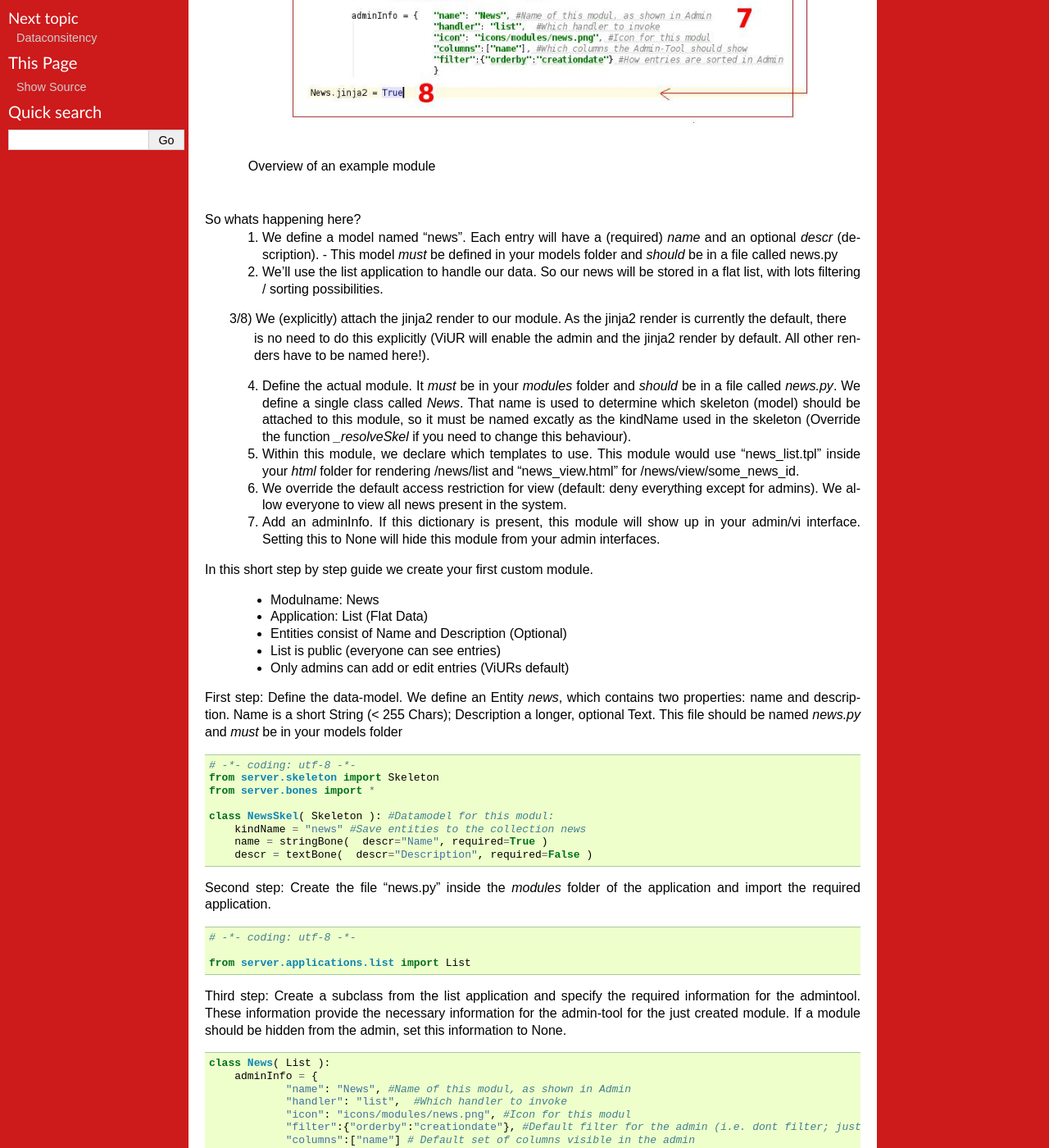
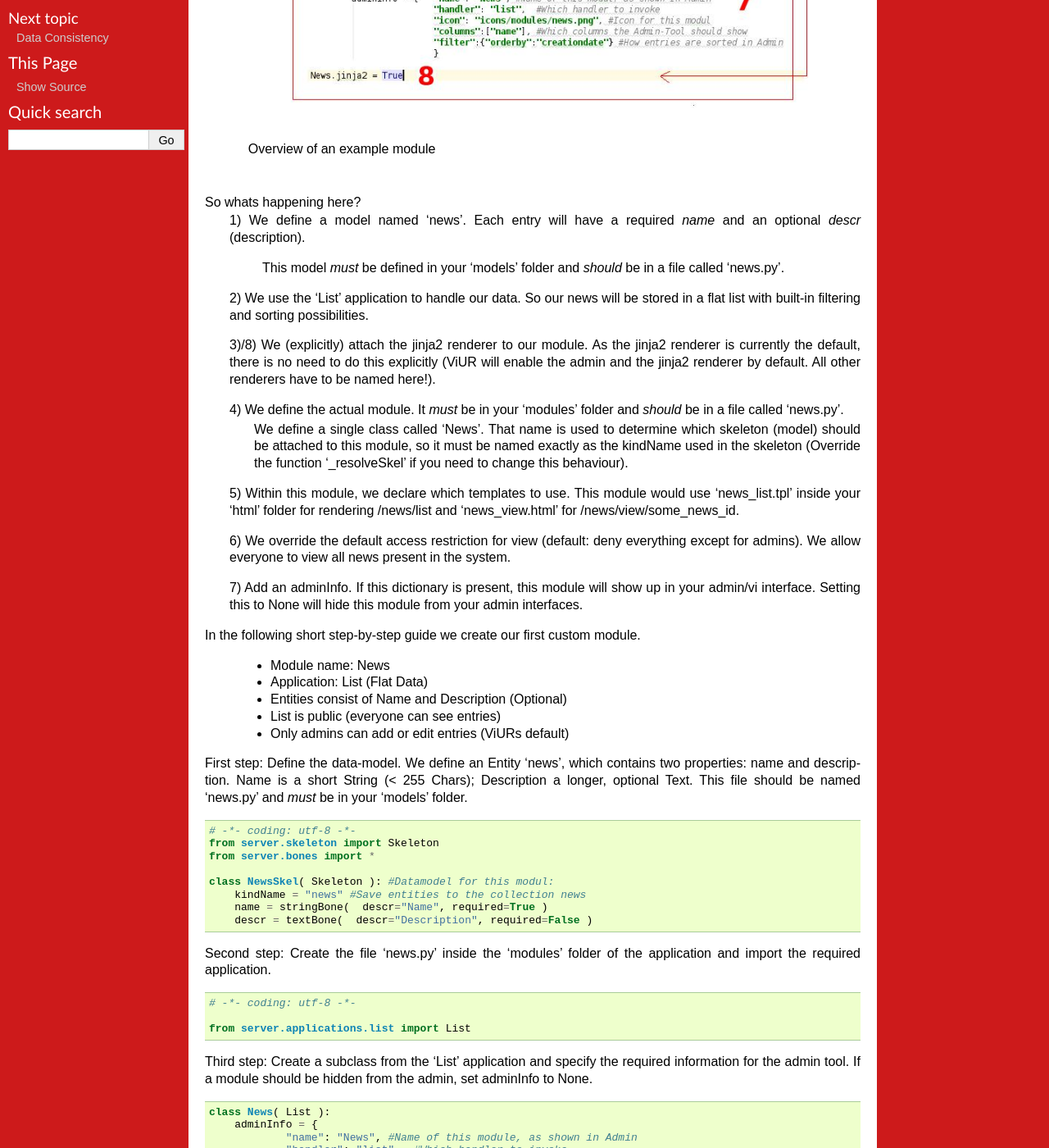
Before and after one commit to viur-framework/viur-docs, a Sphinx documentation site: the page built from source/quickstart.rst, in a window 1280 px wide and 1400 px high, scrolled down 511 px. Shown: the whole window at 82% size. Built offline with Sphinx 7.4.7, drawn with Linux system fonts in a browser that asks for light colours; some of the changed text lies outside the part shown.

Commit message:
More revisioned text

```diff
--- a/source/intro.rst
+++ b/source/intro.rst
@@ -1,7 +1,7 @@
 Introduction
 ============
 **ViUR** is an application development framework that focuses on
-cloud-based information systems implemented on top of the `Google AppEngine™`_.
+cloud-based information systems implemented on top of the `Google AppEngine™`_ (GAE).
 
 ViUR is designed to enable applications which are simple, clear, flexible,
 extendible, versatile, high-scalable and easy-to-use. To fit the
--- a/source/modules/index.rst
+++ b/source/modules/index.rst
@@ -1,5 +1,5 @@
 Modules
 =======
-ViUR comes with several ready-to-use modules, built on top the applications provided.
-Its possible to use ViUR without utilizing one of these modules, but its capabilities would
+ViUR comes with several ready-to-use modules, built on top of the applications provided.
+It is possible to use ViUR without utilizing one of these modules, but its capabilities would
 be limited (eg. without having a user-module, the admin has no way of authenticating to your application).
--- a/source/modules/order.rst
+++ b/source/modules/order.rst
@@ -7,7 +7,7 @@ the user keeping track of the state of individual orders.
 
 [Bild Statemachine]
 
-The modul is mostly usable out of the box, but it needs some information's about what it should process.
+The module is mostly usable out of the box, but it needs some information's about what it should process.
 First, it assumes that you use the cart module. If you don’t, you probably need to override the checkout function,
 catch the case when step and id are None, and store the information what the user is about to order yourself.
 Second, you must override the method :py:func:`server.modules.order.Order.getBillItems`, which returns a list on items to put on the bill for
@@ -19,7 +19,7 @@ which can be used to trigger custom actions if an order reaches the correspondin
 If the default functionality isn't enough, it can be customized in several ways.
 
 
-The Modul-level property :py:attribute:`server.modules.order.Order.steps` describes the steps the user has to go through in order to complete the checkout process.
+The module-level property :py:attribute:`server.modules.order.Order.steps` describes the steps the user has to go through in order to complete the checkout process.
 Each step usually consist of one skeleton presented to the user (fe. the bill or shipping address).
 If you need to query more or less data from the user during the checkout process, just add or remove
 skeletons from that steps property. The property *mainHander* always references a skeleton.
--- a/source/quickstart.rst
+++ b/source/quickstart.rst
@@ -2,11 +2,11 @@ Getting started
 ===============
 
 Before getting started with ViUR, there are some pitfalls we should clarify up front.
-First, ViUR is **not** a content mannagement system. It offers you the *building blocks to build one* in no time.
+First, ViUR is **not** a content management system. It offers you the *building blocks to build one* in no time.
 But again, it's not a ready to use cms. Second, you'll need to understand the basic principle of building applications
 with ViUR. With ViUR, you'll merge a model (a *skeleton* in ViURs language) and an application
 (like list/tree/hierarchy/singleton) into a module. On this level access-rights and module-specific code are added and
-one (or usually more) output render are attached.
+at least one output renderer is attached.
 
  .. figure:: images/quickstart/gettingstarted1.jpeg
     :align: center
@@ -17,38 +17,45 @@ one (or usually more) output render are attached.
 
 
 So whats happening here?
- 1) We define a model named "news". Each entry will have a (required) *name* and an optional *descr* (description).
-    - This model *must* be defined in your models folder and *should* be in a file called news.py
- 2) We'll use the list application to handle our data. So our news will be stored in a flat list, with lots filtering
-    / sorting possibilities.
- 3/8) We (explicitly) attach the jinja2 render to our module. As the jinja2 render is currently the default, there
-    is no need to do this explicitly (ViUR will enable the admin and the jinja2 render by default. All other renders
-    have to be named here!).
- 4) Define the actual module. It *must* be in your *modules* folder and *should* be in a file called *news.py*.
-    We define a single class called *News*. That name is used to determine which skeleton (model) should be attached to
-    this module, so it must be named excatly as the kindName used in the skeleton (Override the function *_resolveSkel*
+  1\) We define a model named 'news'.
+  Each entry will have a required *name* and an optional *descr* (description).
+    This model *must* be defined in your 'models' folder and *should* be in a file called 'news.py'.
+
+  2\) We use the 'List' application to handle our data. So our news will be stored in a flat list with built-in filtering
+  and sorting possibilities.
+
+  3\)/8\) We (explicitly) attach the jinja2 renderer to our module. As the jinja2 renderer is currently the default,
+  there is no need to do this explicitly (ViUR will enable the admin and the jinja2 renderer by default. All other
+  renderers have to be named here!).
+
+  4\) We define the actual module. It *must* be in your 'modules' folder and *should* be in a file called 'news.py'.
+    We define a single class called 'News'. That name is used to determine which skeleton (model) should be attached to
+    this module, so it must be named exactly as the kindName used in the skeleton (Override the function '_resolveSkel'
     if you need to change this behaviour).
- 5) Within this module, we declare which templates to use. This module would use "news_list.tpl" inside your *html* folder
-    for rendering /news/list and "news_view.html" for /news/view/some_news_id.
- 6) We override the default access restriction for view (default: deny everything except for admins). We allow everyone
-    to view all news present in the system.
- 7) Add an adminInfo. If this dictionary is present, this module will show up in your admin/vi interface. Setting this
-    to None will hide this module from your admin interfaces.
+
+  5\) Within this module, we declare which templates to use. This module would use 'news_list.tpl' inside your 'html' folder
+  for rendering /news/list and 'news_view.html' for /news/view/some_news_id.
+
+  6\) We override the default access restriction for view (default: deny everything except for admins). We allow everyone
+  to view all news present in the system.
+
+  7\) Add an adminInfo. If this dictionary is present, this module will show up in your admin/vi interface. Setting this
+  to None will hide this module from your admin interfaces.
 
 
 
-In this short step by step guide we create your first custom module.
+In the following short step-by-step guide we create our first custom module.
 
- - Modulname: News
+ - Module name: News
  - Application: List (Flat Data)
  - Entities consist of Name and Description (Optional)
  - List is public (everyone can see entries)
  - Only admins can add or edit entries (ViURs default)
 
 
-First step: Define the data-model. We define an Entity *news*, which contains two properties: name and description.
-Name is a short String (< 255 Chars); Description a longer, optional Text. This file should be named *news.py* and
-*must* be in your models folder
+First step: Define the data-model. We define an Entity 'news', which contains two properties: name and description.
+Name is a short String (< 255 Chars); Description a longer, optional Text. This file should be named 'news.py' and
+*must* be in your 'models' folder.
 
 ::
 
@@ -63,7 +70,7 @@ Name is a short String (< 255 Chars); Description a longer, optional Text. This
 
 
 
-Second step: Create the file "news.py" inside the *modules* folder of the application and  import the required application.
+Second step: Create the file 'news.py' inside the 'modules' folder of the application and  import the required application.
 
 ::
 
@@ -74,26 +81,25 @@ Second step: Create the file "news.py" inside the *modules* folder of the applic
 
 
 
-Third step: Create a subclass from the list application and specify the required information for the admintool.
-These information provide the necessary information for the admin-tool for the just created module.
-If a module should be hidden from the admin, set this information to None.
+Third step: Create a subclass from the 'List' application and specify the required information for the admin tool.
+If a module should be hidden from the admin, set adminInfo to None.
 
 
 ::
 
     class News( List ):
         adminInfo = {
-                "name": "News", #Name of this modul, as shown in Admin
+                "name": "News", #Name of this module, as shown in Admin
                 "handler": "list",  #Which handler to invoke
-                "icon": "icons/modules/news.png", #Icon for this modul
+                "icon": "icons/modules/news.png", #Icon for this module
                 "filter":{"orderby":"creationdate"}, #Default filter for the admin (i.e. dont filter; just sort )
                 "columns":["name"] # Default set of columns visible in the admin
         }
 
 
-Fourth step: Define the accessrights. In this example, we'll make the list public;
+Fourth step: Define the access rights. In this example, we make the list publicly readable,
 but changes are still restricted to administrators of the application.
-If we don't override this function, read-access would be also restricted to administrators only.
+If we don't override this function, read access would be also restricted to administrators only.
 
 ::
 
@@ -102,8 +108,8 @@ If we don't override this function, read-access would be also restricted to admi
         return( rawfilter )
 
 
-Fifths step: Registering the module. This enables the application.
-The module must be named inside the __init__.py in the modules-Folder.
+Fifth step: Register the module. This enables the application.
+Simply list the module inside __init__.py in the 'modules' folder.
 
 ::
 
@@ -111,7 +117,7 @@ The module must be named inside the __init__.py in the modules-Folder.
 
 
 The application is now active and can be administrated using your favorite admin interface.
-However, there are no templates for displaying the data inside a webbrowser defined yet.
+However, there are no templates defined yet for data presentation in a webbrowser .
 
 
 
@@ -119,8 +125,8 @@ However, there are no templates for displaying the data inside a webbrowser defi
 Create a template
 ----------------
 
-Before you create the template for this module, its required to register this template first in the module.
-Add the following lines to the module-class.
+The templates to use have to be registered in the module.
+Add the following lines to the module class.
 
 ::
 
@@ -181,16 +187,16 @@ Possible layout for html/news_list.html:
   </table>
 
 
-Got it? Then dive deeper into ViUR, depending whereever your are an designer or an developer!
+Got it? Then dive deeper into ViUR, depending on whether you are a designer or a developer!
 
 Examples for developers
 -----------------------
 
-Add a more finegraned access model
-^^^^^^^^^^^^^^^^^^^^^^^^^^^^^^^^^^
+Add a more fine grained access model
+^^^^^^^^^^^^^^^^^^^^^^^^^^^^^^^^^^^^
 
-So what if we need to distinguish between registered users and guests?
-Step one: We add a new property to our newsmodel.
+Often we need to distinguish between registered users and guests.
+Step one: Add a new property to the 'news' model.
 
 ::
 
@@ -275,10 +281,10 @@ canAccess methods:
         return( True )
 
 
-Writing your own code
-^^^^^^^^^^^^^^^^^^^^^
+Adding custom functions
+^^^^^^^^^^^^^^^^^^^^^^^
 
-Adding your own code to an application is easy in ViUR.
+Adding custom functions to an application is easy in ViUR.
 You could simply extend your News-Class (add a function) and mark it with *@exposed*. All functions marked with @exposed
 are directly accessible from outside. So if you have something like
 
@@ -298,9 +304,10 @@ are directly accessible from outside. So if you have something like
 
         ....
 
-your function test would be accessible unter the url "/news/test".
-Want to have your code run in the root ("/")?
-Create a *module* "index.py" and put the following code in there:
+your function 'test' would be accessible under the url "/news/test".
+
+It is possible to define one function as the default entry point (accessible under "/"). For this,
+create a *module* "index.py" and put the following code:
 
 ::
 
@@ -319,16 +326,16 @@ Create a *module* "index.py" and put the following code in there:
 
 
 .. Hint::
-    All modules (like models) need to be included in the __init__.py of that folder. So for your Index modul you'll need
-    to put the following in there.
+    All modules (as well as models) need to be included in the __init__.py of that folder. So for your Index module you'll need
+    to include the following:
         ::
 
             from modules.index import Index as index
 
 
 
-Need to access the database?
-For purely custom code you can use the lightweight dictionary-based api:
+There are two ways to access the database.
+For pure custom code you can use the lightweight dictionary-based API:
 
 ::
 
@@ -379,20 +386,20 @@ access control. Need to render a list? You'll receive the global variable *skell
     </ol>
 
 
-If you're inside a view (displaying only one item), you'll rececive *skel* instad:
+If you're inside a view (displaying only one item), you'll receive *skel* instad:
 
 ::
 
     Name: {{skel.name}}
 
-Have static content like css or images? Drop these in the *static* directory of your application. It will be available
-unter the url /static/.
+Static content like css or images can be included by dropping it into the *static* directory of your application. It will be available
+under the url /static/.
 
-You need two or more templates for the same thing? Use the *style* parameter. If you access
+Do you need two or more templates for the same thing? Use the *style* parameter. If you access
 /news/list?style=teststyle, ViUR will first try to load the template news_list_teststyle.html. If it does exist, this file
 will be used, otherwise ViUR loads the default template news_list.html and pass the global variable style set to "teststyle".
 
-Want to embed data from a different module into the current template? You can either embed a fully rendered template by
+Do you want to embed data from a different module into the current template? You can either embed a fully rendered template by
 calling *execRequest* or you can fetch the data by yourself and prepare output accordingly.
 
 ::
@@ -413,8 +420,8 @@ Need the next page of list? Just append/update the cursor send along with the re
 
     <a href="{{ updateUrl(cursor=skellist.cursor) }}">Next page</a>
 
-More SEO-Friedly URLs? Instead of pointing views to */news/view/{{skel.id}}*, you can use something like
+SEO friendly URLs? Instead of pointing views to */news/view/{{skel.id}}*, you can use something like
 */news/view/{{skel.id|shortKey}}/{{skel.name|urlencode}}*
 
-Translate a predefined key? Use {{ _("this are {{count}} unread news", count=skellist|length) }}. Please note that if you
+Translate a predefined key? Use {{ _("there are {{count}} unread news", count=skellist|length) }}. Please note that if you
 get translated string/textBones, these will adapt automatically to the current language. Just print them to your template with {{ skel.name }}.
```
Also changed, not shown: other parts of source/modules/order.rst (+1 -1 lines), other parts of source/quickstart.rst (+4 -4 lines), source/consistency.rst (+25 -22 lines), source/indexes.rst (+12 -12 lines).
